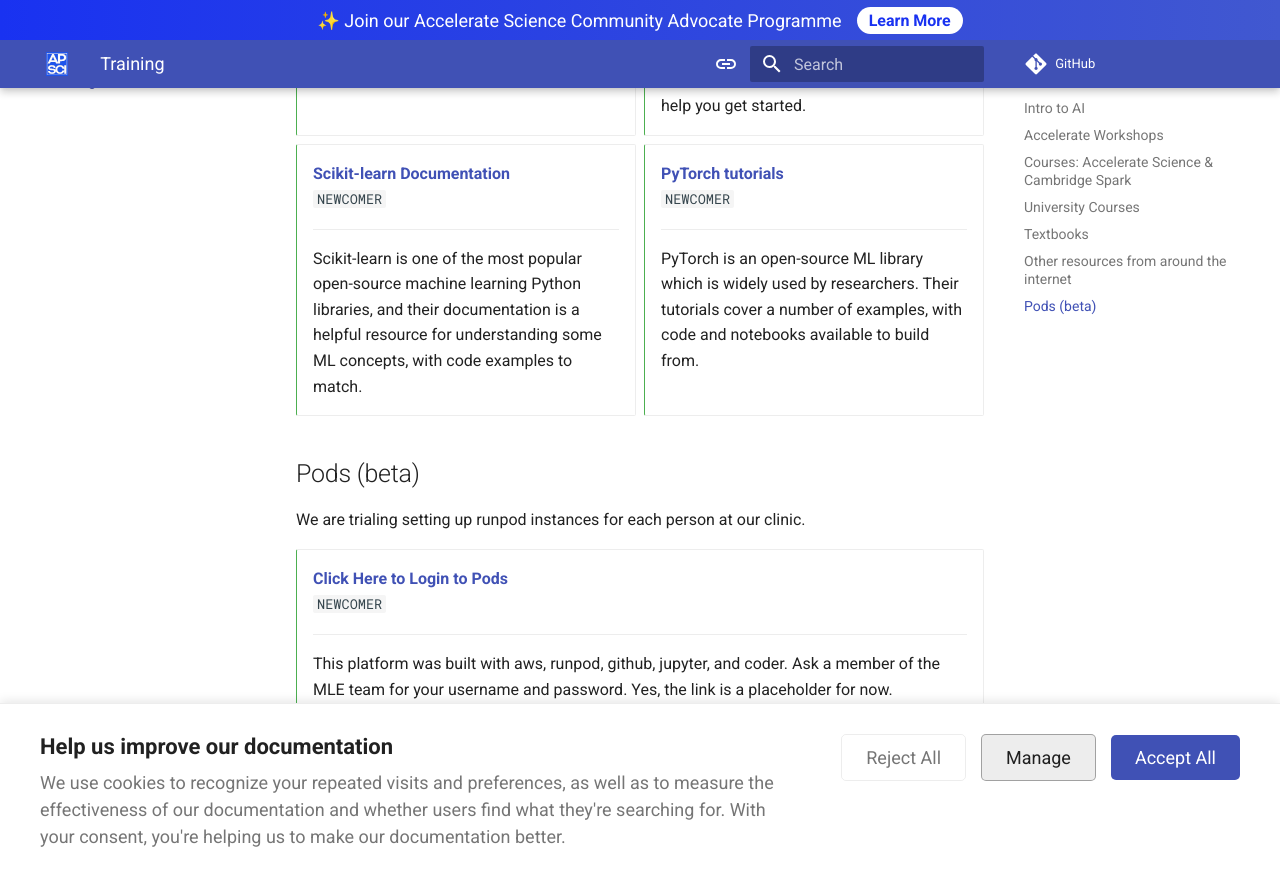
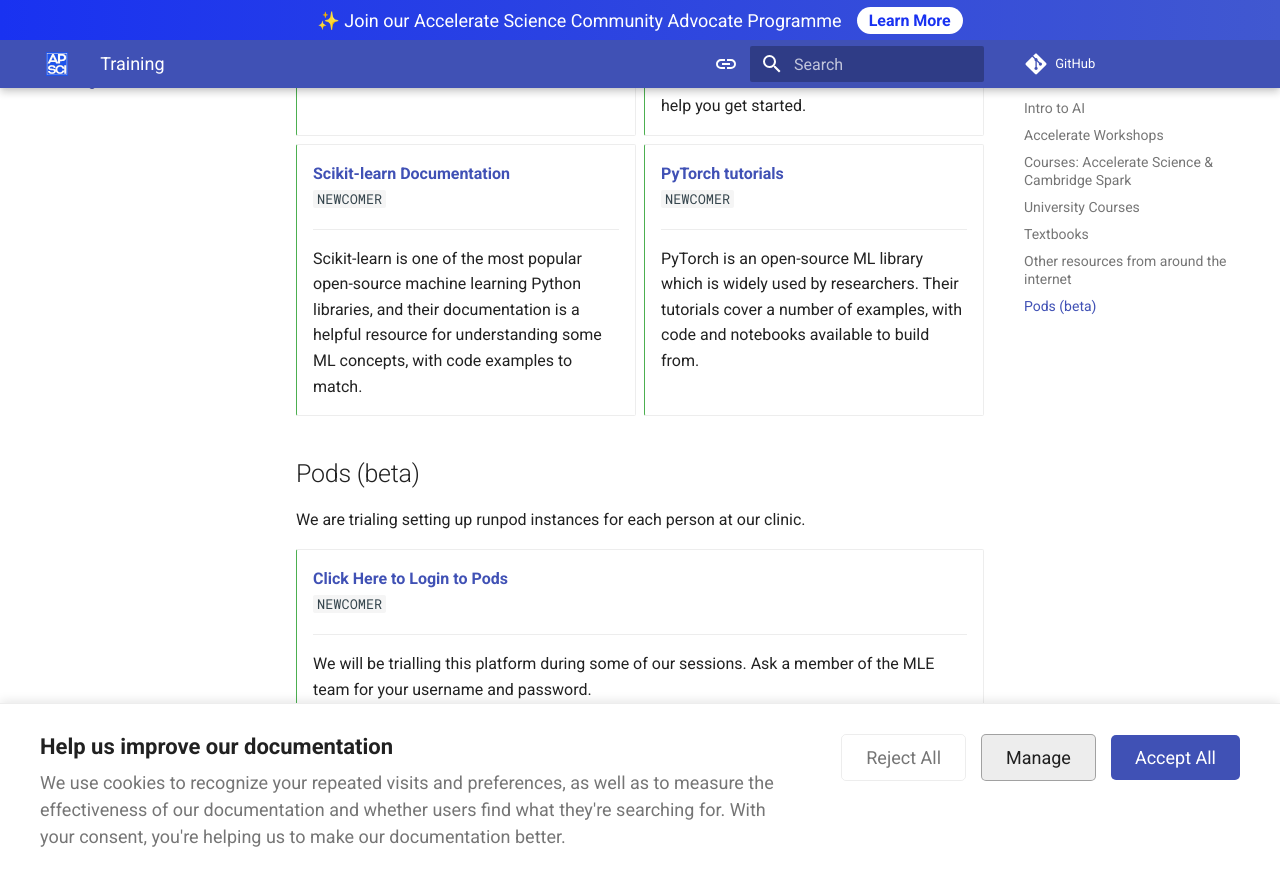
Before and after one commit to acceleratescience/resource-hub, an MkDocs documentation site: the page built from docs/training.md, in a window 1280 px wide and 900 px high, scrolled down 4715 px. Shown: the top 886 px of the window. Built offline with MkDocs 1.6.1 and Material for MkDocs 9.7.7, drawn with Linux system fonts in a browser that asks for light colours; comment, search, counter and statistics services are not loaded.

Commit message:
Update training.md

```diff
--- a/docs/training.md
+++ b/docs/training.md
@@ -211,7 +211,7 @@
 -   [__Click Here to Login to Pods__](https://pods.acceleratescience.co.uk/)<br>`NEWCOMER`
 
     ---
-    This platform was built with aws, runpod, github, jupyter, and coder. Ask a member of the MLE team for your username and password. Yes, the link is a placeholder for now.
+    We will be trialling this platform during some of our sessions. Ask a member of the MLE team for your username and password.
 
 
 </div>
```
